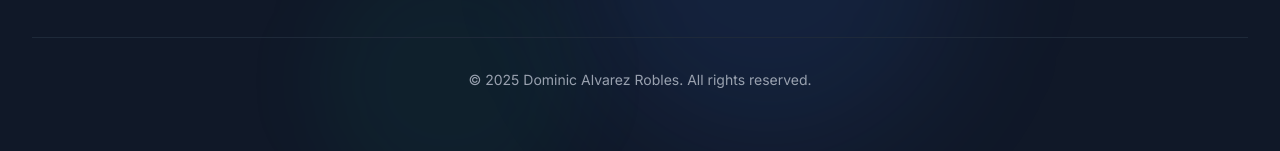
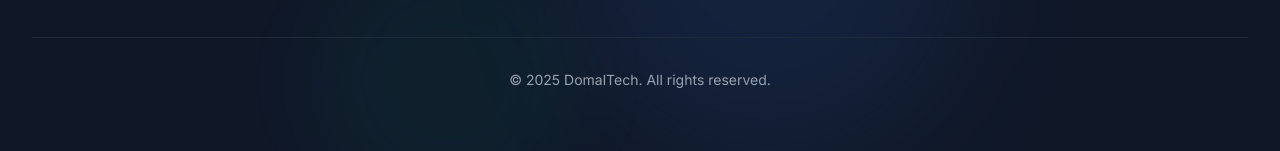
Before and after one commit to dalvarez1995/dominic-alvarez-portfolio-react, a React (Vite) app: page / in a window 1280 px wide. Shown: the part 9698-9849 px from the top of the page. Built offline with nearby package versions, Linux system fonts and the light colour scheme.

Commit message:
fix: update copyright name to DomalTech in LICENSE and Footer component

```diff
--- a/index.html
+++ b/index.html
@@ -22,7 +22,6 @@
     <!-- Theme color for mobile browsers -->
     <meta name="theme-color" content="#3b82f6" />
     <meta name="msapplication-TileColor" content="#3b82f6" />
-    <meta name="facebook-domain-verification" content="9a0de1pxwzjm0pgkps7ws4ia2kkyf1" />
 
     <!-- Preload critical resources -->
     <link rel="preload" href="/favicon.svg" as="image" type="image/svg+xml" />
--- a/src/components/Footer.tsx
+++ b/src/components/Footer.tsx
@@ -58,7 +58,7 @@ export default function Footer() {
           {/* Copyright */}
           <div className="border-t border-gray-800 pt-8 animate-fade-in-up stagger-8">
             <p className="text-gray-400 text-sm hover:text-gray-300 transition-all duration-300">
-              &copy; {currentYear} {personal.name}. All rights reserved.
+              &copy; {currentYear} DomalTech. All rights reserved.
             </p>
           </div>
         </div>
```
Also changed, not shown: 1 other file (tests, documents, lock files or other folders).
